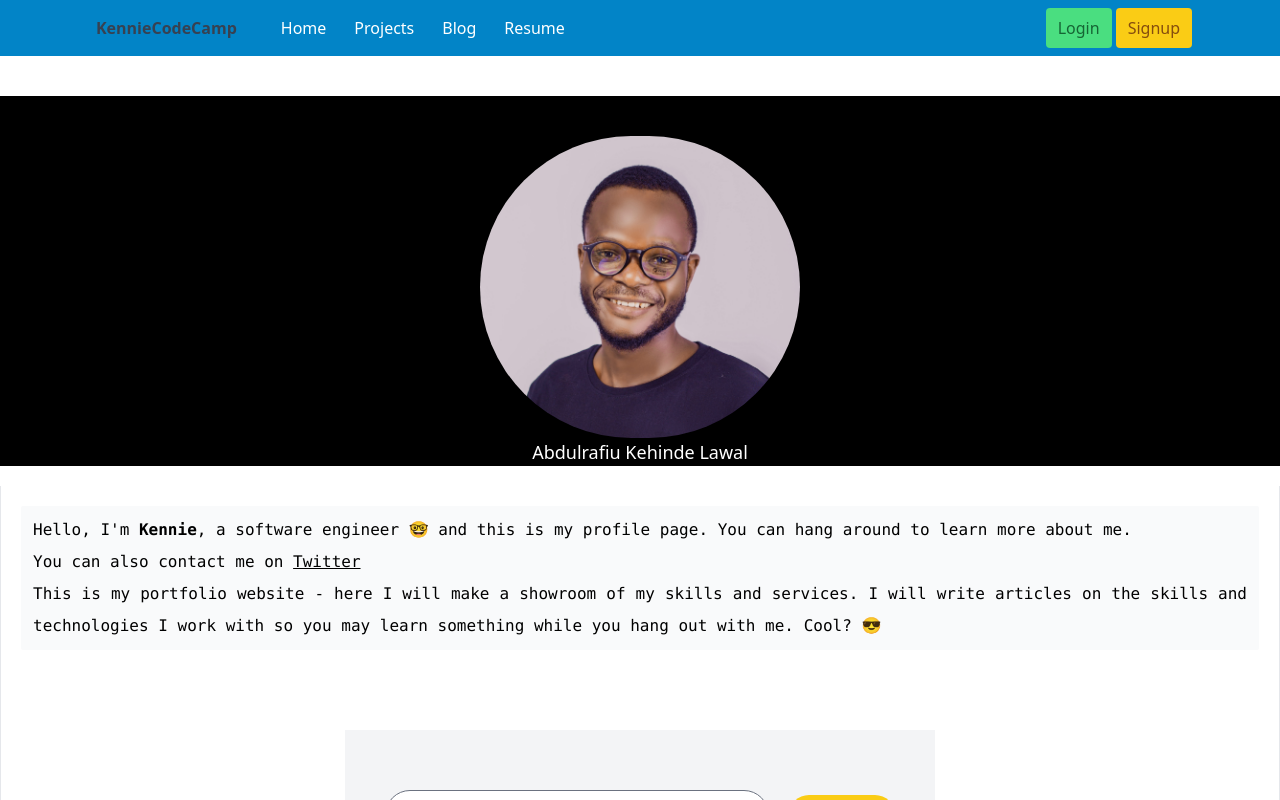
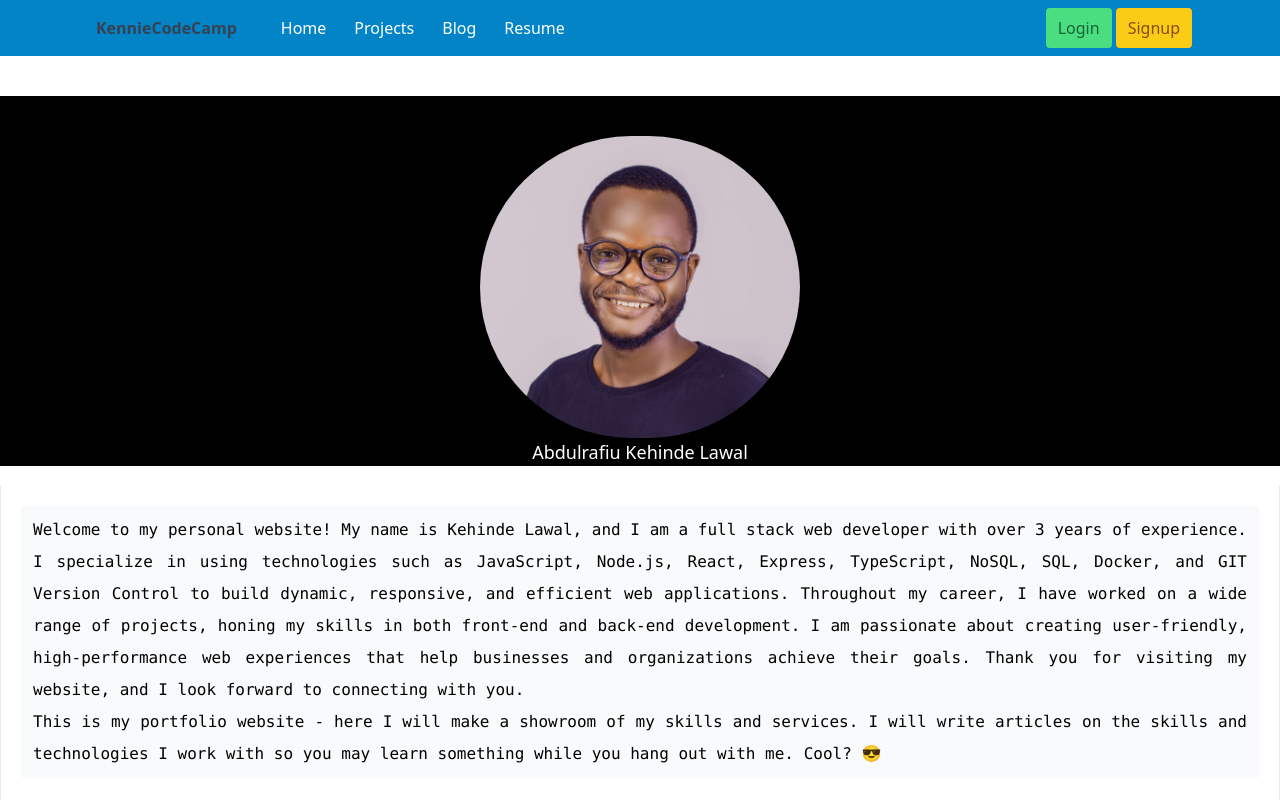
Before and after one commit to kennie-larkson/nextjs-blog, a Next.js app: page / in a window 1280 px wide. Shown: the top 800 px of the page. Built offline with nearby package versions, Linux system fonts and the light colour scheme.

Commit message:
changed intro message

```diff
--- a/pages/index.js
+++ b/pages/index.js
@@ -14,7 +14,18 @@ export default function Home({}) {
         <section className="flex flex-col phone:container bg-gray-50 text-justify py-2 px-3 rounded-sm font-mono leading-loose">
           <div className="">
             <p className=" ">
-              Hello, I'm <strong>Kennie</strong>, a software engineer 🤓 and
+              Welcome to my personal website! My name is Kehinde Lawal, and I am
+              a full stack web developer with over 3 years of experience. I
+              specialize in using technologies such as JavaScript, Node.js,
+              React, Express, TypeScript, NoSQL, SQL, Docker, and GIT Version
+              Control to build dynamic, responsive, and efficient web
+              applications. Throughout my career, I have worked on a wide range
+              of projects, honing my skills in both front-end and back-end
+              development. I am passionate about creating user-friendly,
+              high-performance web experiences that help businesses and
+              organizations achieve their goals. Thank you for visiting my
+              website, and I look forward to connecting with you.
+              {/* Hello, I'm <strong>Kennie</strong>, a software engineer 🤓 and
               this is my profile page. You can hang around to learn more about
               me.
               <br />
@@ -24,7 +35,7 @@ export default function Home({}) {
                 href="https://twitter.com/kennie_larkson"
               >
                 Twitter
-              </a>{" "}
+              </a>{" "} */}
             </p>
             <p className=" ">
               This is my portfolio website - here I will make a showroom of my
```
